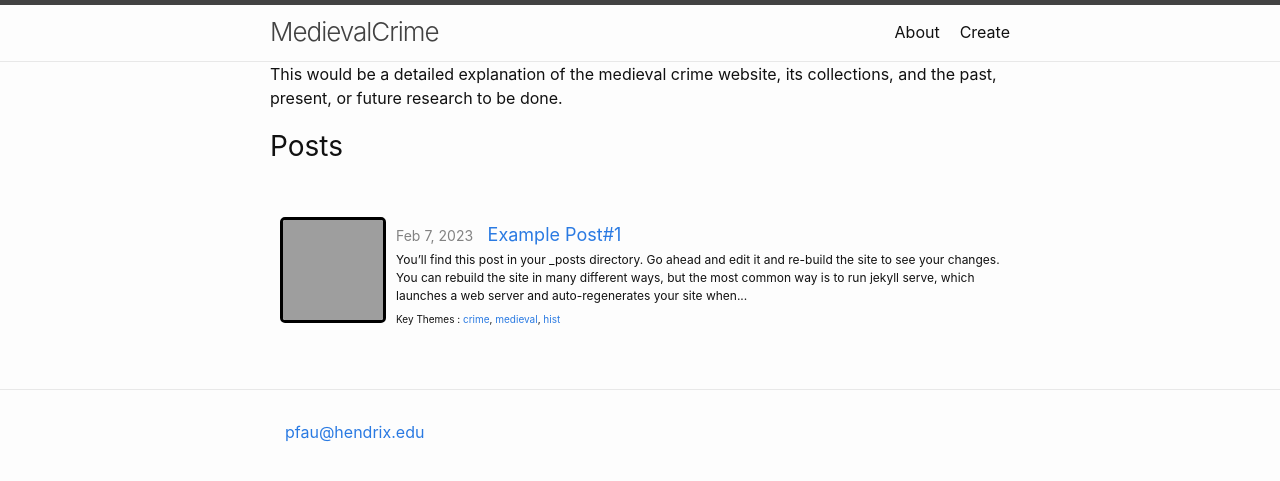
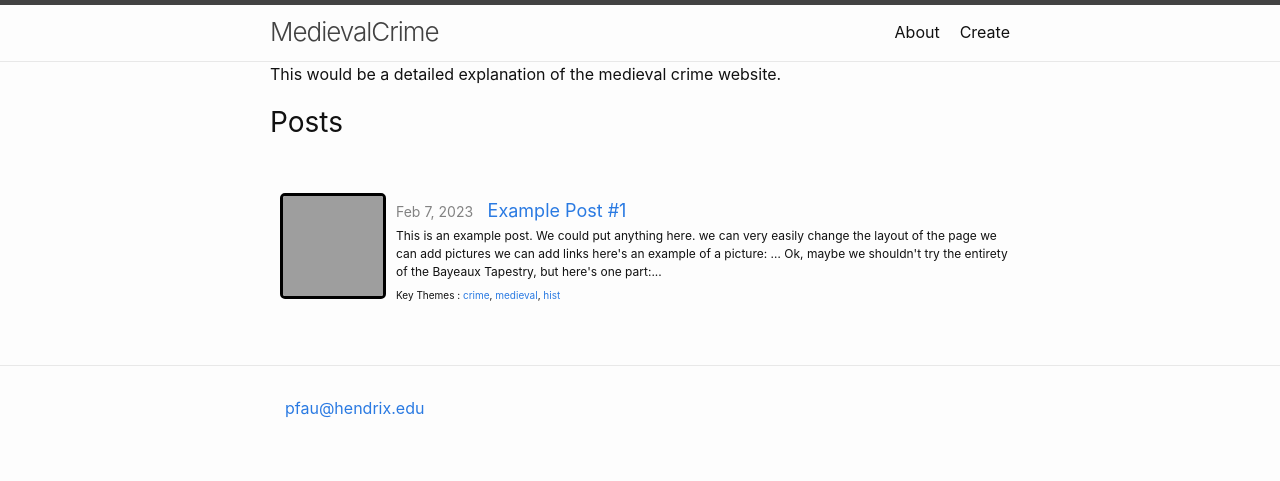
Before and after one commit to Jewpitter/MedievalCrime, a Jekyll site: the page built from index.md, in a window 1280 px wide, cut to the strip 0-481 px from the top of the page. Built offline with Jekyll 4.4.1, drawn with Linux system fonts in a browser that asks for light colours; grey boxes are pictures that could not be loaded.

```diff
--- a/_config.yml
+++ b/_config.yml
@@ -15,7 +15,8 @@
 # in the templates via {{ site.myvariable }}.
 title: MedievalCrime
 email: pfau@hendrix.edu
-description: Medieval Crime is cooler than crime these days
+description: >- # this means to ignore newlines until "baseurl:"
+  Medieval Crime is cooler than crime these days
 baseurl: "/crime" # the subpath of your site, e.g. /blog
 url: "" # the base hostname & protocol for your site, e.g. http://example.com
 twitter_username: pfau's twitter
--- a/_posts/2023-2-9-Example #1.markdown
+++ b/_posts/2023-2-9-Example #1.markdown
@@ -1,19 +1,37 @@
 ---
 layout: post
-title:  "Example Post#1"
+title:  "Example Post #1"
 date:   2023-02-07 01:34:29 -0600
 categories: [crime, medieval, hist]
 image_url: https://raw.githubusercontent.com/KadenFranklin/blog/main/assets/Peter/23.JPG
 ---
 
-You’ll find this post in your `_posts` directory. Go ahead and edit it and re-build the site to see your changes. You can rebuild the site in many different ways, but the most common way is to run `jekyll serve`, which launches a web server and auto-regenerates your site when a file is updated.
+<!---
+You’ll find this post in your `_posts` directory. Go ahead and edit it and re-build the site to see your changes. You can rebuild the site in many different #ways, but the most common way is to run `jekyll serve`, which launches a web server and auto-regenerates your site when a file is updated.
 
 To add new posts, simply add a file in the `_posts` directory that follows the convention `YYYY-MM-DD-name-of-post.ext` and includes the necessary front matter. Take a look at the source for this post to get an idea about how it works.
 
 Jekyll also offers powerful support for code snippets:
 
-Check out the [Jekyll docs][jekyll-docs] for more info on how to get the most out of Jekyll. File all bugs/feature requests at [Jekyll’s GitHub repo][jekyll-gh]. If you have questions, you can ask them on [Jekyll Talk][jekyll-talk].
+Check out the [Jekyll docs][jekyll-docs] for more info on how to get the most out of Jekyll. File all bugs/feature requests at [Jekyll’s GitHub repo][jekyll-#gh]. If you have questions, you can ask them on [Jekyll Talk][jekyll-talk].
 
 [jekyll-docs]: https://jekyllrb.com/docs/home
 [jekyll-gh]:   https://github.com/jekyll/jekyll
-[jekyll-talk]: https://talk.jekyllrb.com/
+[jekyll-talk]: https://talk.jekyllrb.com/ -->
+
+This is an example post. We could put anything here.
+> - we can very easily change the layout of the page
+> - we can add pictures
+> - we can add links
+
+
+<h3> here's an example of a picture: </h3>
+![The Bayeaux Tapestry](https://upload.wikimedia.org/wikipedia/commons/thumb/f/fe/Tapisserie_de_Bayeux_31109.jpg/2880px-Tapisserie_de_Bayeux_31109.jpg)
+
+...
+
+<h4> Ok, maybe we shouldn't try the entirety of the Bayeaux Tapestry, but here's one part: </h4>
+![One Part of the Bayeaux Tapestry](https://upload.wikimedia.org/wikipedia/commons/thumb/8/87/Bayeux_Tapestry_scene29-30-31_Harold_coronation.jpg/2880px-Bayeux_Tapestry_scene29-30-31_Harold_coronation.jpg)
+
+
+And [links are easy too!](https://en.wikipedia.org/wiki/King_Arthur)
--- a/about.md
+++ b/about.md
@@ -3,6 +3,18 @@ layout: page
 title: About
 permalink: /about/
 ---
+
+FROM JOSH:
+
+This is just a default page made by the system we're using. This about page could have anything on it. It might be a good place to explain, in depth, the goals of this project, the contributors, etc.
+
+I'm going to leave the rest of the page the same, but anything here can change.
+
+.
+
+______________________________________
+
+.
 
 This is the base Jekyll theme. You can find out more info about customizing your Jekyll theme, as well as basic Jekyll usage documentation at [jekyllrb.com](https://jekyllrb.com/)
 
--- a/create.md
+++ b/create.md
@@ -4,4 +4,14 @@ title: Create
 permalink: /create/
 ---
 
-This would supposedly be the page for uploading new content to the medieval crime website.
+FROM JOSH:
+
+This is just a default page made by the system we're using. This could potentially be a way to upload new things to the website, but that's not something we'll probably keep. It would just open the door for anyone to jump in and start changing things.
+
+I'm going to leave the rest of the page the same, but anything here can change.
+
+.
+
+______________________________________
+
+.
--- a/index.md
+++ b/index.md
@@ -5,4 +5,4 @@
 layout: home
 ---
 
-This would be a detailed explanation of the medieval crime website, its collections, and the past, present, or future research to be done.
+This would be a detailed explanation of the medieval crime website.
```
